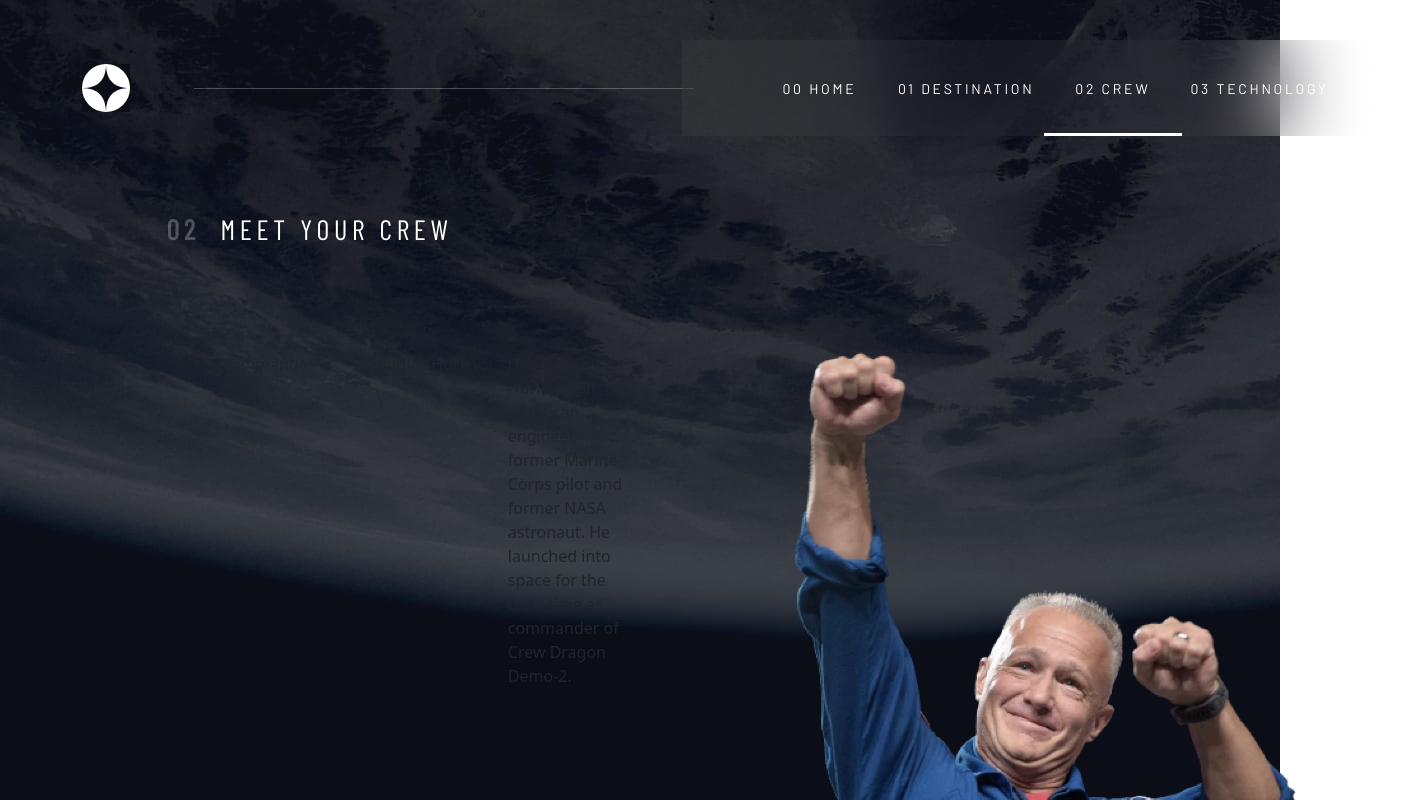
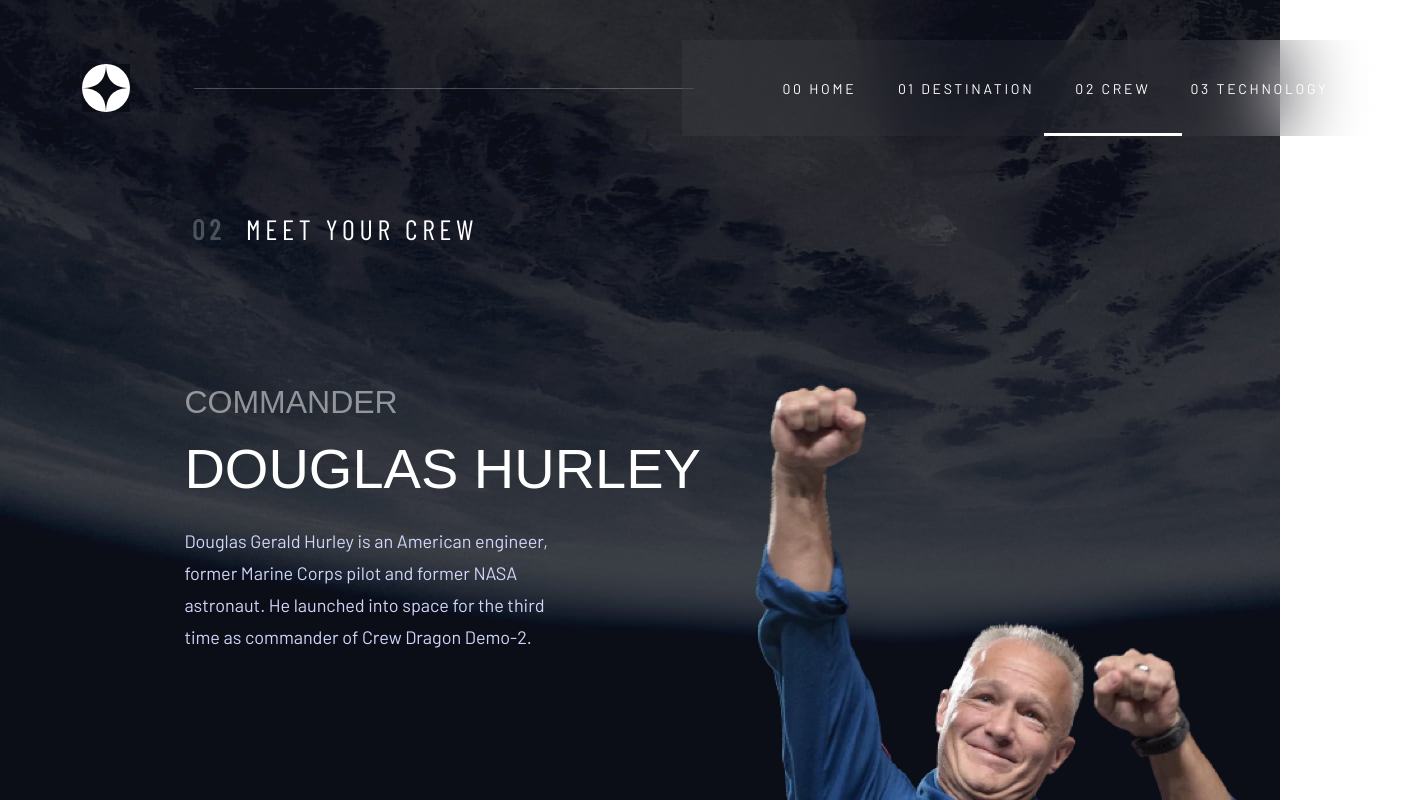
Before and after one commit to mohadese-nm/space-tourism-website, a Vue app: page /douglas in a window 1280 px wide. Shown: the top 800 px of the page, 1421 px wide, since content can reach past the window. Built offline with nearby package versions, Linux system fonts and the light colour scheme; a web font is replaced by a local one.

Commit message:
fixed crew info text styles

```diff
--- a/src/views/crew/crewPage.vue
+++ b/src/views/crew/crewPage.vue
@@ -3,12 +3,10 @@
     <navigation-bar></navigation-bar>
     <div class="container">
       <div class="row">
-
         <div class=" col d-block crew-header">
           <span>02</span>
           <p class="crew-text">meet your crew</p>
         </div>
-
         <div class="col crew-info">
           <router-view></router-view>
         </div>
@@ -39,11 +37,12 @@
   background-image: url(@/assets/crew/background-crew-desktop.jpg);
   background-size: cover;
 
+  .container{
     .crew-header {
       position: absolute;
       width: 382px;
       height: 34px;
-    left: 166.5px;
+      left: 15vw;
       top: 212px;
 
       span {
@@ -82,12 +81,13 @@
       }
     }
 
-  .crew-info{
+    .crew-info {
       position: absolute;
-    left: 11vw;
-    top: 44vh;
+      left: 8vw;
+      top: 48vh;
       width: 100%;
       height: 47vh;
     }
   }
+}
 </style>
--- a/src/views/crew/douglasPage.vue
+++ b/src/views/crew/douglasPage.vue
@@ -3,20 +3,20 @@
     <div class="row">
         <div class="col crew-info">
             <div class="row">
-                <div class="col d-block crew-role">
+                <div class="col-12 crew-role">
                     <p>commander</p>
                 </div>
-                <div class="col d-block crew-name">
+                <div class="col-12 crew-name">
                     <p>Douglas Hurley</p>
                 </div>
-                <div class="col d-block crew-about">
+                <div class="col-12 crew-about mt-2">
                     <p>
                         Douglas Gerald Hurley is an American engineer, former Marine Corps pilot and former
                         NASA astronaut. He launched into space for the third time as commander of Crew
                         Dragon Demo-2.
                     </p>
                 </div>
-                <div class="col d-block crew-nav">
+                <div class="col-12 crew-nav">
 
                 </div>
             </div>
@@ -36,5 +36,43 @@
 </script>
 
 <style lang="scss" scoped>
+@use '@/assets/styles/-variables.scss' as *;
+.container{
+    .crew-info{
+        .crew-role{
+            font-family: $belle;
+            font-style: normal;
+            font-weight: 400;
+            font-size: 32px;
+            line-height: 37px;
+            text-transform: uppercase;
+            color: #FFFFFF;
+            mix-blend-mode: normal;
+            opacity: 0.5;
+        }
 
+        .crew-name{
+            font-family: $belle;
+            font-style: normal;
+            font-weight: 400;
+            font-size: 56px;
+            line-height: 64px;
+            text-transform: uppercase;
+            color: #FFFFFF;
+        }
+
+        .crew-about{
+            p{
+                width: 29.4vw;
+                font-family: 'Barlow';
+                font-style: normal;
+                font-weight: 400;
+                font-size: 18px;
+                line-height: 32px;
+                /* or 178% */
+                color: #D0D6F9;
+            }
+        }
+    }
+}
 </style>
```
Lines whose indentation alone changed are shown as unchanged.
